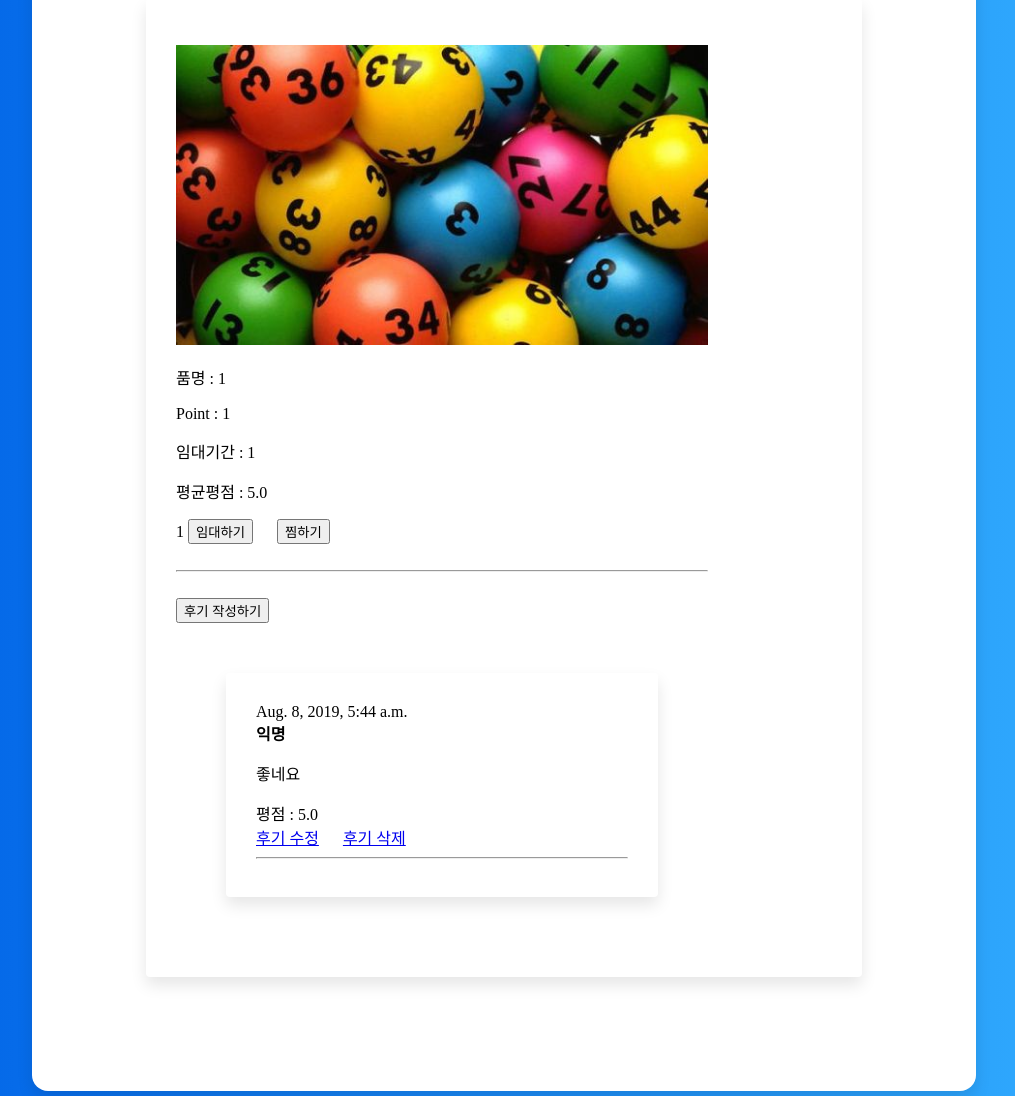
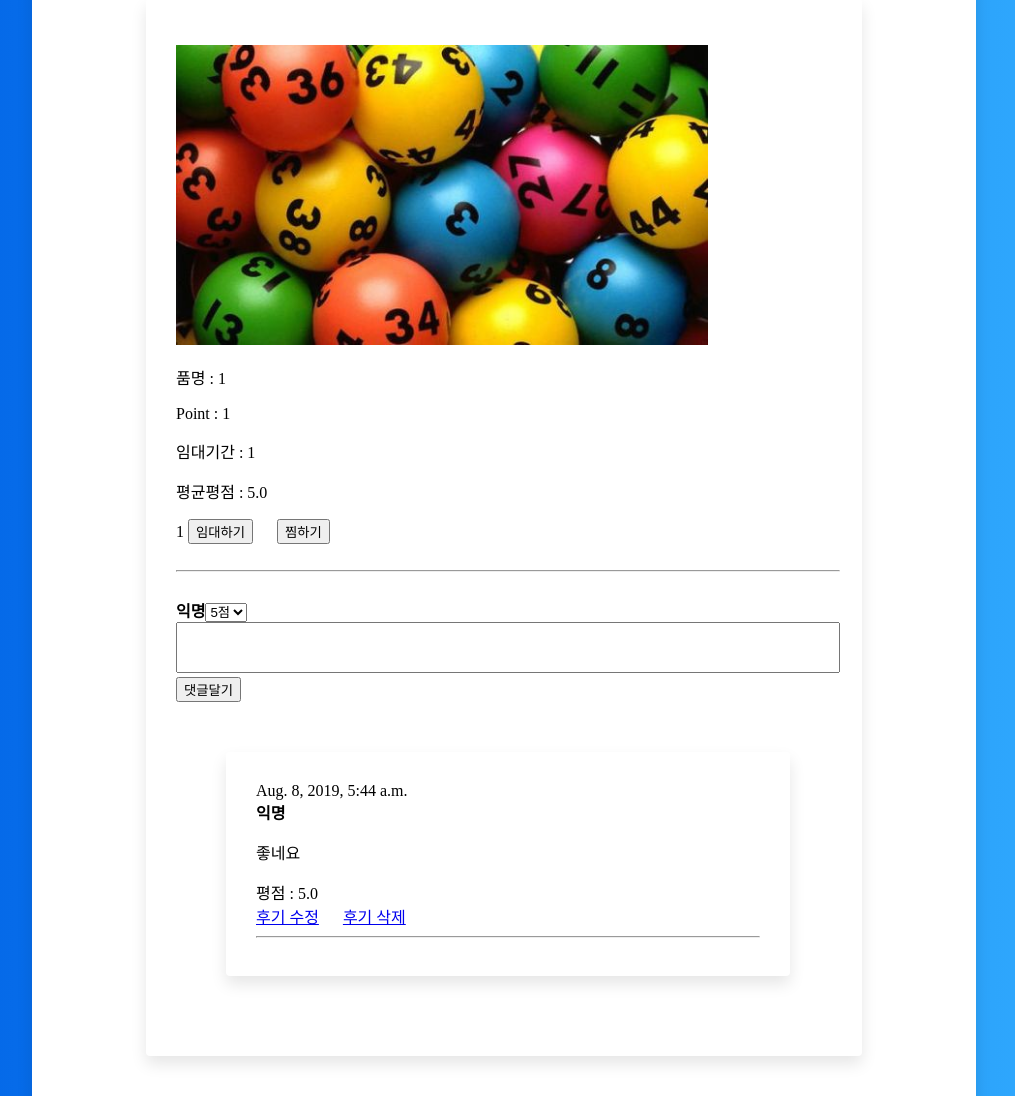
Before and after one commit to eunchae619/gnu_rental_service, a Django app: page /blog/3 in a window 1280 px wide. Shown: the part 507-1603 px from the top of the page, without its empty margins (136-1151 px from the left). Run offline with Django 3.2, Linux system fonts and the light colour scheme; data comes from the database, SQL or seed files in the repository; both versions use the stored data as it was after the commit.

Commit message:
댓글생성창 detail.html로 옮김

```diff
--- a/blog/forms.py
+++ b/blog/forms.py
@@ -10,4 +10,4 @@
 
     class Meta:
         model = Comment
-        fields = ('작성자', '내용','평점','created_date')
+        fields = ('작성자', '내용', '평점')
--- a/blog/templates/detail.html
+++ b/blog/templates/detail.html
@@ -14,7 +14,26 @@
 
                     <input type='button' value='임대하기'> &emsp;
                     <input type='button' value='찜하기'> <br><br><hr><br>
-                    <a href="{% url 'comment' blog.id %}"><input type='button' value='후기 작성하기'></a>
+
+                    <!-- 댓글 기능-->
+
+                    <form method = "POST" enctype = "multipart/form-data">
+                        {% csrf_token %}
+                        {% if user.is_authenticated %}
+                        <input type="hidden" name="작성자" maxlength="10" required id="id_작성자" value="{{ user.username }}">
+                        <strong>{{ user.username }}</strong>
+                        {% else %}
+                        <input type="hidden" name="작성자" maxlength="10" required id="id_작성자" value="익명">
+                        <strong>익명</strong>{{form.평점}}
+                        {% endif %}
+                        <br>
+
+                        <textarea name="내용" cols="80" rows="3" maxlength="100" required id="id_내용" style="resize:none;"></textarea>
+                        <input type = "submit" value="댓글달기">
+                        <br>
+
+
+                    </form>
 
                     <div class="box">
                         {% for comment in blog.com.all %}
--- a/blog/urls.py
+++ b/blog/urls.py
@@ -12,7 +12,6 @@
     path('about/', views.about, name='about'),
     path('list/', views.list, name='list'),
 
-    path('comment/<int:post_id>', views.comment, name='comment'),
     path('co_update/<int:post_id>', views.co_update, name='co_update'),
     path('co_delete/<int:post_id>', views.co_delete, name='co_delete'),
 ]+ static(settings.MEDIA_URL, document_root=settings.MEDIA_ROOT)
--- a/blog/views.py
+++ b/blog/views.py
@@ -50,9 +50,20 @@
 
 
 #detail.html에서 평균평점 보여주는 key값 = "average"
+#def detail(request, blog_id):
+    #blog_detail = get_object_or_404(Portfolio, pk=blog_id)
+
+    #a = Comment.objects.filter(post=blog_id).aggregate(Avg('평점'))
+    #b = a['평점__avg']
+    #if b is None:
+        #average = 0
+    #else:
+        #average = round(b,1)
+
+    #return render(request, 'detail.html', {'blog': blog_detail,"average":average})
+
 def detail(request, blog_id):
     blog_detail = get_object_or_404(Portfolio, pk=blog_id)
-
     a = Comment.objects.filter(post=blog_id).aggregate(Avg('평점'))
     b = a['평점__avg']
     if b is None:
@@ -60,23 +71,17 @@
     else:
         average = round(b,1)
 
-    return render(request, 'detail.html', {'blog': blog_detail,"average":average})
-
-
-def comment(request,post_id):
-
-    pos = get_object_or_404(Portfolio, pk = post_id)
     if request.method =="POST":
         form = CommentForm(request.POST)
         if form.is_valid():
             comment = form.save(commit=False)
-            comment.post = pos
+            comment.post = blog_detail #어디에 달건지 저장
             comment.save()
-            return redirect('index')
 
     else:
         form = CommentForm()
-        return render(request, 'comment.html', {'form':form})
+    return render(request, 'detail.html', {'blog': blog_detail,'form':form,"average":average})
+
 
 
 def co_update(request, post_id):
```
Also changed, not shown: db.sqlite3.
